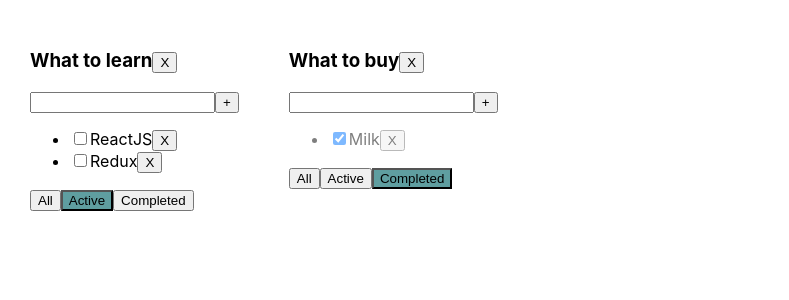
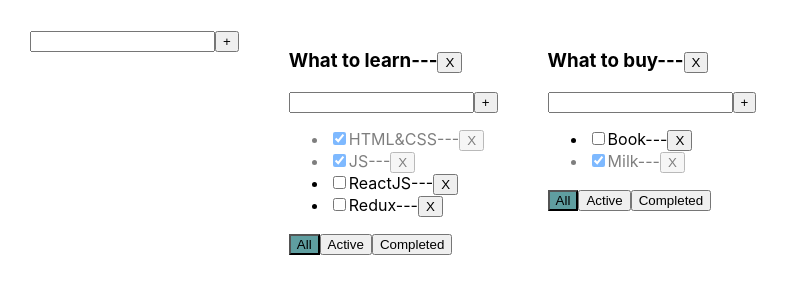
Before and after one commit to Igor-JCI/todolist, a React (Create React App) app: page / in a window 1280 px wide. Shown: the top 300 px of the page, without its empty margins (0-789 px from the left). Built offline with nearby package versions, Linux system fonts and the light colour scheme.

Commit message:
08-06-EditableSpan

```diff
--- /dev/null
+++ b/src/AddItemForm.tsx
@@ -0,0 +1,38 @@
+import React, {ChangeEvent, KeyboardEvent, useState} from "react";
+
+type AddItemFormPropsType = {
+    addItem: (title: string) => void,
+}
+export const AddItemForm = (props: AddItemFormPropsType) => {
+    let [title, setTitle] = useState("")
+    const [error, setError] = useState<string | null>(null)
+
+    const onChangeHandler = (e: ChangeEvent<HTMLInputElement>) => {
+        setTitle(e.currentTarget.value)
+    }
+    const onKeyPressHandler = (e: KeyboardEvent<HTMLInputElement>) => {
+        setError(null)
+        if (e.charCode === 13) {
+            props.addItem(title)
+            setTitle("")
+        }
+    }
+    const addTask = () => {
+        if (title.trim() !== "") {
+            props.addItem(title.trim())
+            setTitle("")
+        } else {
+            setError("Title is required")
+        }
+    }
+
+    return <div>
+        <input value={title}
+               onChange={onChangeHandler}
+               onKeyPress={onKeyPressHandler}
+               className={error ? "error" : ""}
+        />
+        <button onClick={addTask}>+</button>
+        {error && <div className="error-message">{error}</div>}
+    </div>
+}
--- a/src/App.tsx
+++ b/src/App.tsx
@@ -1,7 +1,8 @@
 import React, {useState} from 'react';
 import './App.css';
-import {Todolist} from "./Todolist";
+import {TaskType, Todolist} from "./Todolist";
 import {v1} from "uuid";
+import {AddItemForm} from "./AddItemForm";
 /*export const Counter = () => {
     debugger
     console.log("rendering")
@@ -21,6 +22,9 @@ export type ToDoListType = {
     title: string,
     filter: FilterValuesType
 }
+type TaskStateType = {
+    [key: string]: Array<TaskType>
+}
 
 function App() {
     /*let initTasks: Array<ArrayType> = [
@@ -34,10 +38,10 @@ function App() {
     let toDoListId1 = v1()
     let toDoListId2 = v1()
     let [toDoLists, setToDoLists] = useState<Array<ToDoListType>>([
-        {id: toDoListId1, title: "What to learn", filter: "active"},
-        {id: toDoListId2, title: "What to buy", filter: "completed"}
+        {id: toDoListId1, title: "What to learn", filter: "all"},
+        {id: toDoListId2, title: "What to buy", filter: "all"}
     ])
-    let [tasksObj, setTasks] = useState({
+    let [tasksObj, setTasks] = useState<TaskStateType>({
         [toDoListId1]: [
             {id: v1(), title: "HTML&CSS", isDone: true},
             {id: v1(), title: "JS", isDone: true},
@@ -58,12 +62,20 @@ function App() {
             setTasks({...tasksObj})
         }
     }
+    const changeTaskTitle = (taskId: string, newTitle: string, toDoListId: string) => {
+        //Достаем нужный массив по айди тудулиста
+        let tasks = tasksObj[toDoListId]
+        // Достаем нужную таску по айди
+        let task = tasks.find(t => t.id == taskId)
+        // Достем название таски и меняем его
+        if (task) {
+            task.title = newTitle
+            // засетаем в стейт копию объекта, чтобы Реакт отреагировал перерисовкой
+            setTasks({...tasksObj})
+        }
+    }
     const addTask = (title: string, toDoListId: string) => {
-        let task = {
-            id: v1(),
-            title: title,
-            isDone: false
-        }
+        let task = {id: v1(), title: title, isDone: false}
         let tasks = tasksObj[toDoListId]
         let newTasks = [task, ...tasks]
         tasksObj[toDoListId] = newTasks
@@ -84,13 +96,28 @@ function App() {
     }
     const removeToDoList = (toDoListId: string) => {
         let filteredToDoList = toDoLists.filter(t => t.id !== toDoListId)
-            setToDoLists(filteredToDoList)
+        setToDoLists(filteredToDoList)
         delete tasksObj[toDoListId]
         setTasks({...tasksObj})
+    }
+    const addTodolist = (title: string) => {
+        let todolist: ToDoListType = {id: v1(), title: title, filter: "all"}
+        setToDoLists([todolist, ...toDoLists])
+        setTasks({...tasksObj, [todolist.id]: []})
+    }
+    const changeTodolistTitle = (newTitle: string, toDoListId: string) => {
+        let td = toDoLists.find(tl => tl.id === toDoListId)
+        if (td) {
+            td.title = newTitle
+            setToDoLists ([...toDoLists])
+        }
+
     }
 
     return (
         <div className="App">
+            <AddItemForm addItem={addTodolist}/>
+
             {toDoLists.map(tl => {
                 let tasksForTodolist = tasksObj[tl.id]
                 if (tl.filter === "completed") {
@@ -114,7 +141,9 @@ function App() {
                     addTask={addTask}
                     changeTaskStatus={changeStatus}
                     filter={tl.filter}
-                    removeToDoList={removeToDoList}/>
+                    removeToDoList={removeToDoList}
+                    changeTaskTitle={changeTaskTitle}
+                    changeTodolistTitle={changeTodolistTitle}/>
             })}
             {/*<Todolist
                 title="What to learn"
--- /dev/null
+++ b/src/EditableSpan.tsx
@@ -0,0 +1,29 @@
+import React, {ChangeEvent, useState} from "react";
+
+type EditableSpanPropsType = {
+    title: string
+    onChange: (newValue:string) => void
+}
+export const EditableSpan = (props: EditableSpanPropsType) => {
+    let [editMode, setEditMode] = useState(false)
+    let [title, setTitle] = useState("")
+
+    const activateEditMode = () => {
+        setEditMode(true)
+        setTitle(props.title)
+    }
+    const activateViewMode = () => {
+        setEditMode(false)
+        props.onChange(title)
+
+    }
+    const onChangeTitleHandler = (e: ChangeEvent<HTMLInputElement>) => {
+        let value = e.currentTarget.value
+        setTitle(value)
+    }
+
+    return editMode
+        ? <input onChange={onChangeTitleHandler} value={title} autoFocus={true} onBlur={activateViewMode}/>
+        : <span onDoubleClick={activateEditMode}>{props.title}---{title}</span>
+
+}
--- a/src/Todolist.tsx
+++ b/src/Todolist.tsx
@@ -1,45 +1,29 @@
-import React, {ChangeEvent, KeyboardEvent, useState} from "react";
+import React, {ChangeEvent, useState} from "react";
 import {FilterValuesType} from "./App";
+import {AddItemForm} from "./AddItemForm";
+import {EditableSpan} from "./EditableSpan";
 
-export type ArrayType = {
+export type TaskType = {
     id: string
     title: string
     isDone: boolean
 }
 type PropsType = {
     title: string
-    tasks: Array<ArrayType>
+    tasks: Array<TaskType>
     removeTask: (id: string, toDoListId: string) => void
     changeFilter: (value: FilterValuesType, toDoListId: string) => void
     addTask: (text: string, toDoListId: string) => void
     changeTaskStatus: (taskId: string, isDone: boolean, toDoListId: string) => void
     filter: FilterValuesType,
     id: string,
-    removeToDoList:(toDoListId: string)=>void
+    removeToDoList: (toDoListId: string) => void,
+    changeTaskTitle: (id: string, newTitle: string, toDoListId: string) => void,
+    changeTodolistTitle: (newTitle:string,toDoListId: string) => void
 }
 
 export const Todolist = (props: PropsType) => {
-    const [newTaskTitle, setNewTaskTitle] = useState("")
-    const [error, setError] = useState<string | null>(null)
 
-    const onNewTitleChangeHandler = (e: ChangeEvent<HTMLInputElement>) => {
-        setNewTaskTitle(e.currentTarget.value)
-    }
-    const onKeyPressHandler = (e: KeyboardEvent<HTMLInputElement>) => {
-        setError(null)
-        if (e.charCode === 13) {
-            props.addTask(newTaskTitle, props.id)
-            setNewTaskTitle("")
-        }
-    }
-    const addTask = () => {
-        if (newTaskTitle.trim() !== "") {
-            props.addTask(newTaskTitle.trim(), props.id)
-            setNewTaskTitle("")
-        } else {
-            setError("Title is required")
-        }
-    }
     const onAllClickHandler = () => {
         props.changeFilter("all", props.id)
     }
@@ -52,35 +36,37 @@ export const Todolist = (props: PropsType) => {
     const removeToDoList = () => {
         props.removeToDoList(props.id)
     }
+    const addTask = (title: string) => {
+        props.addTask(title, props.id)
+    }
+    const changeTodolistTitle = (newTitle:string) => {
+      props.changeTodolistTitle(newTitle, props.id)
+    }
 
     return (
         <div>
-            <h3>{props.title}
+            <h3>
+                <EditableSpan title={props.title} onChange={changeTodolistTitle}/>
                 <button onClick={removeToDoList}>X</button>
             </h3>
-            <div>
-                <input value={newTaskTitle}
-                       onChange={onNewTitleChangeHandler}
-                       onKeyPress={onKeyPressHandler}
-                       className={error ? "error" : ""}
-                />
-                <button onClick={addTask}>+</button>
-                {error && <div className="error-message">{error}</div>}
-            </div>
+            <AddItemForm addItem={addTask}/>
             <ul>
                 {
                     props.tasks.map((t) => {
                             const onRemoveHandler = () => {
                                 props.removeTask(t.id, props.id)
                             }
-                            const onChangeHandler = (e: ChangeEvent<HTMLInputElement>) => {
+                            const onChangeStatusHandler = (e: ChangeEvent<HTMLInputElement>) => {
                                 props.changeTaskStatus(t.id, e.currentTarget.checked, props.id)
+                            }
+                            const onChangeTitleHandler = (newValue: string) => {
+                                props.changeTaskTitle(t.id, newValue, props.id)
                             }
 
                             return (
                                 <li key={t.id} className={t.isDone ? "is-done" : ""}>
-                                    <input type="checkbox" checked={t.isDone} onChange={onChangeHandler}/>
-                                    <span>{t.title}</span>
+                                    <input type="checkbox" checked={t.isDone} onChange={onChangeStatusHandler}/>
+                                    <EditableSpan title={t.title} onChange={onChangeTitleHandler}/>
                                     <button onClick={onRemoveHandler}>X</button>
                                 </li>
                             )
```
